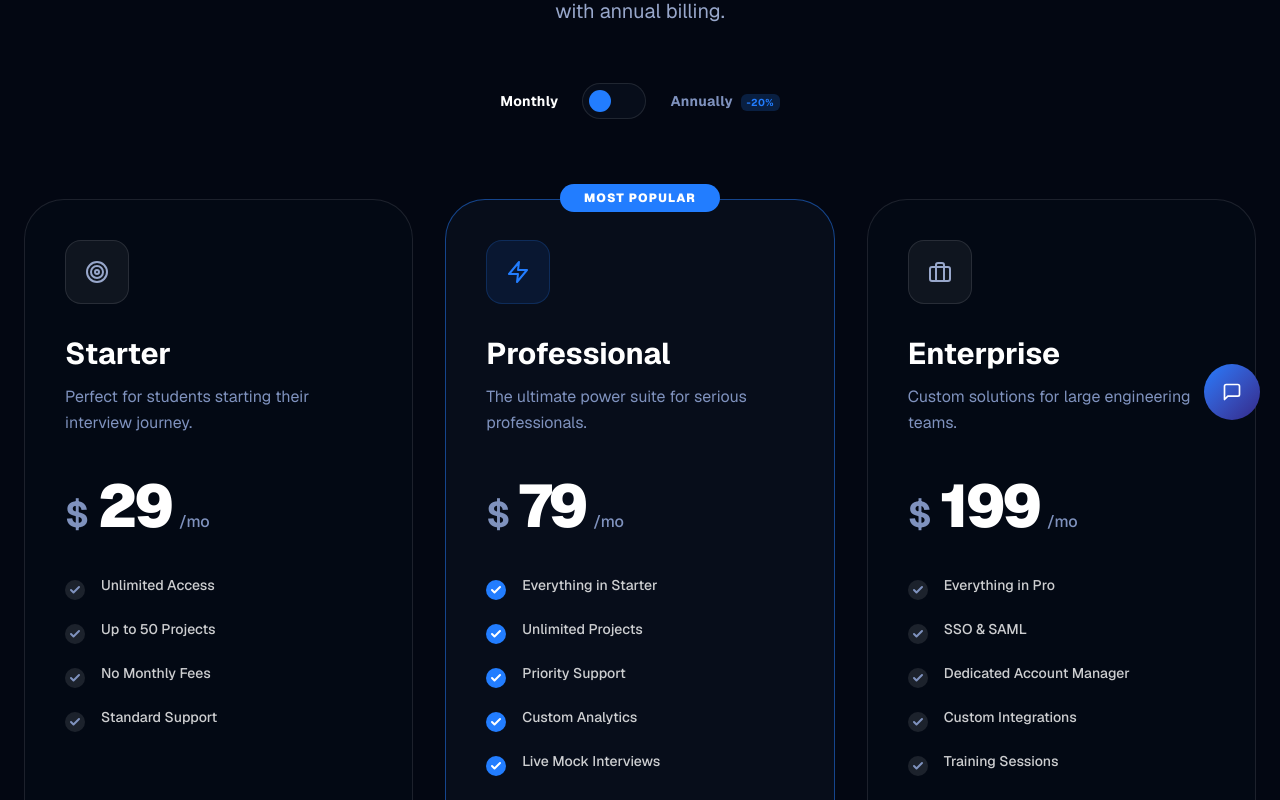
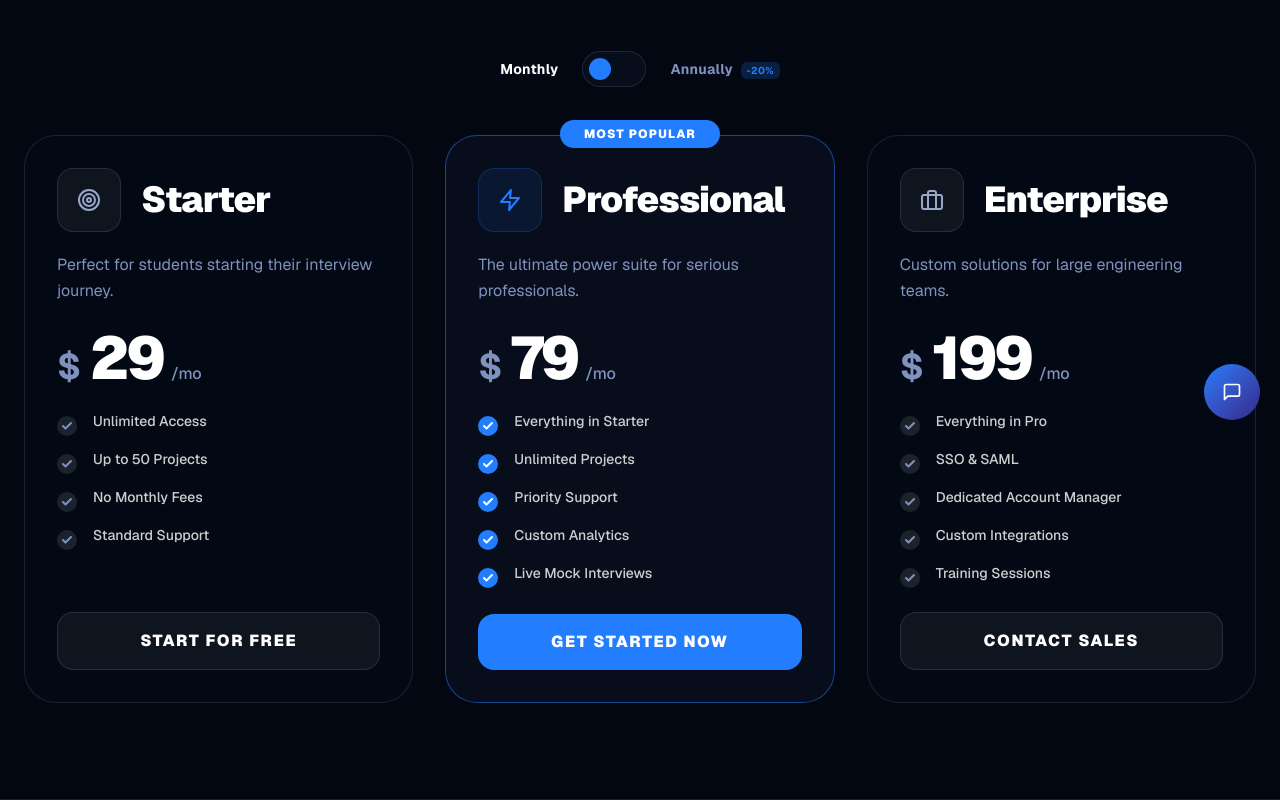
Before and after one commit to SyedAbdullah156/EchoHire, a Next.js app in the folder frontend/: page /pricing in a window 1280 px wide. Shown: the part 360-1160 px from the top of the page. Built offline with nearby package versions, Linux system fonts and the light colour scheme.

Commit message:
improved pricing screens

```diff
--- a/frontend/app/pricing/page.tsx
+++ b/frontend/app/pricing/page.tsx
@@ -55,13 +55,13 @@ export default function PricingPage() {
     <main className="min-h-screen bg-background text-foreground selection:bg-primary/30">
       <Navbar />
 
-      <section className="mx-auto max-w-7xl px-6 pb-24 pt-40">
+      <section className="mx-auto max-w-7xl px-6 pb-24 pt-32">
         {/* Header Section */}
         <motion.div
           initial="hidden"
           animate="visible"
           variants={staggerContainer}
-          className="max-w-3xl mx-auto text-center mb-20 space-y-8"
+          className="max-w-3xl mx-auto text-center mb-12 space-y-8"
         >
           <motion.div
             variants={fadeInUp}
@@ -111,7 +111,7 @@ export default function PricingPage() {
               key={plan.title}
               whileHover={{ scale: 1.02, backgroundColor: "var(--surface-2)" }}
               transition={{ duration: 0.3 }}
-              className={`relative flex flex-col rounded-[2.5rem] border p-10 transition-colors ${
+              className={`relative flex flex-col rounded-[2rem] border p-8 transition-colors ${
                 plan.featured
                   ? "bg-surface-1 border-primary/50"
                   : "bg-surface-1/40 border-border-medium"
@@ -123,17 +123,19 @@ export default function PricingPage() {
                 </div>
               )}
 
-              <div className="mb-10">
-                <div className={`mb-8 flex h-16 w-16 items-center justify-center rounded-2xl border text-2xl ${
-                  plan.featured ? "bg-primary/10 border-primary/20 text-primary" : "bg-white/5 border-border-medium text-text-secondary"
-                }`}>
-                  {plan.icon}
+              <div className="mb-6">
+                <div className="flex items-center gap-5 mb-5">
+                  <div className={`flex h-16 w-16 shrink-0 items-center justify-center rounded-2xl border text-2xl ${
+                    plan.featured ? "bg-primary/10 border-primary/20 text-primary" : "bg-white/5 border-border-medium text-text-secondary"
+                  }`}>
+                    {plan.icon}
+                  </div>
+                  <h3 className="text-4xl font-black tracking-tight">{plan.title}</h3>
                 </div>
-                <h3 className="text-3xl font-bold mb-3">{plan.title}</h3>
                 <p className="text-base text-text-muted leading-relaxed">{plan.description}</p>
               </div>
 
-              <div className="mb-10">
+              <div className="mb-6">
                 <div className="flex items-baseline gap-2">
                   <span className="text-4xl font-bold text-text-muted">$</span>
                   <AnimatePresence mode="wait">
@@ -160,7 +162,7 @@ export default function PricingPage() {
                 )}
               </div>
 
-              <div className="flex-1 space-y-5 mb-10">
+              <div className="flex-1 space-y-3.5 mb-6">
                 {plan.perks.map((perk) => (
                   <div key={perk} className="flex items-start gap-4">
                     <div className={`mt-1 flex h-5 w-5 shrink-0 items-center justify-center rounded-full ${plan.featured ? "bg-primary text-white" : "bg-white/10 text-text-muted"}`}>
@@ -171,7 +173,7 @@ export default function PricingPage() {
                 ))}
               </div>
 
-              <button className={`w-full rounded-2xl py-5 font-black uppercase tracking-widest transition-all active:scale-[0.98] ${
+              <button className={`w-full rounded-2xl py-4 font-black uppercase tracking-widest transition-all active:scale-[0.98] ${
                 plan.featured
                   ? "bg-primary text-white hover:bg-primary-hover"
                   : "bg-white/5 border border-border-medium text-white hover:bg-white/10"
```
